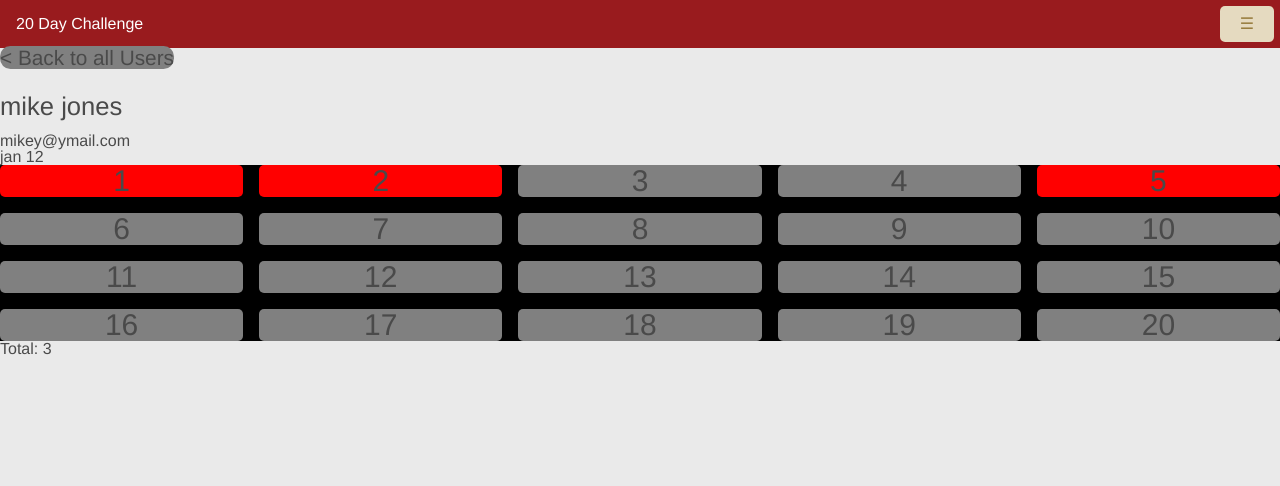
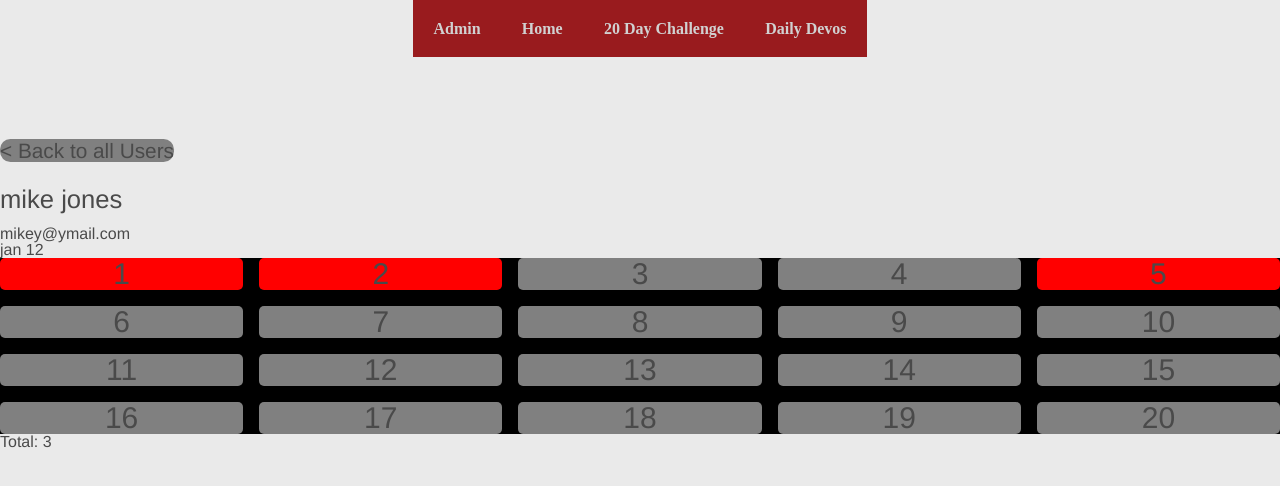
Before and after one commit to AIAUSA/assist-admin, an Angular app: page /userdetail/1 in a window 1280 px wide. Shown: the top 486 px of the page. Built offline with nearby package versions, Linux system fonts and the light colour scheme.

Commit message:
reworking nav

```diff
--- a/src/app/app.component.css
+++ b/src/app/app.component.css
@@ -191,22 +191,30 @@ textarea {
   background-color: #991B1E;
   text-align: left;
   color: white;
-  padding: 1em;
+  padding: 1.35em;
 }
 
 #menuToggle{
   display: none;
 }
 
-nav { width: 100%; text-align: center; }
+nav {
+   width: 100%;
+   text-align: center;
+ }
+
 nav a {
 	display: block;
 	padding: 15px 0;
 	border-bottom: 1px solid #C3AA6E;
 	color: #F0EADC;
 }
-nav a:hover { background: #E5DAC0; color: #FFF; }
-nav li:last-child a { border-bottom: none; }
+nav a:hover {
+   background: red; color: #FFF;
+}
+nav li:last-child a {
+  border-bottom: none;
+}
 
 /*-----------------------------------------*/
 
@@ -214,7 +222,8 @@ nav li:last-child a { border-bottom: none; }
 	width: 240px;
 	height: 100%;
 	position: absolute;
-	background: #D9C9A3;
+  background-color: #991B1E;
+  color: #D1D1D1;
 	left: -240px;
 	transition: all .3s ease-in-out;
 	-webkit-transition: all .3s ease-in-out;
@@ -232,6 +241,63 @@ nav li:last-child a { border-bottom: none; }
 	margin: 6px 6px 0 0;
 	border-radius: 5px;
 }
-#menuToggle { display: none; }
+#menuToggle {
+  display: none;
+}
 
-#menuToggle:checked ~ .menu { position: absolute; left: 0; }
+#menuToggle:checked ~ .menu {
+  position: absolute;
+  left: 0;
+}
+
+
+
+/* --------------------- 650px ----------------------*/
+@media screen and (min-width: 40.625em) {
+  body{
+    margin-top: 11%;
+  }
+  #head{
+    display: none;
+  }
+  .menu-icon {
+    display:none;
+  }
+
+  nav a{
+    border-bottom: none;
+  }
+
+  .menu{
+    left: 0;
+    display: inline-block;
+    top:0;
+    width: 100%;
+    height: 0;
+    left:0;
+  }
+
+  .menu li,
+  .menu li:last-child {
+    display: inline-block;
+    padding: 0;
+    border-style: none;
+  }
+
+
+  .menu li a {
+   display: block;
+    display: inline-block;
+    text-decoration: none;
+    padding: 1.29em;
+    color: #fff;
+    text-align: center;
+    font-family: Lucida Bright;
+    font-weight: bold;
+    background-color: #991B1E;
+    color: #D1D1D1;
+
+  }
+
+
+}
--- a/src/app/app.component.html
+++ b/src/app/app.component.html
@@ -3,10 +3,10 @@
 
 <nav class="menu">
 	<ul>
-    	<li><a href="#">Admin</a></li>
-        <li><a href="#">Home</a></li>
-        <li><a href="#">20 Day Challenge</a></li>
-        <li><a href="#">Daily Devos</a></li>
+    	<li><a routerLink="/dashboard">Admin</a></li>
+        <li><a routerLink="/dashboard">Home</a></li>
+        <li><a routerLink="/twentyday">20 Day Challenge</a></li>
+        <li><a routerLink="/devodash">Daily Devos</a></li>
     </ul>
 </nav>
 <div id="head">20 Day Challenge</div>
--- a/src/styles.css
+++ b/src/styles.css
@@ -190,10 +190,6 @@ body {
   background-color: #EAEAEA;
   color: #4A4A4A;
 }
-.navigation {
-  background-color: #991B1E;
-  color: #D1D1D1;
-}
 
 section {
   width: 90%;
@@ -217,5 +213,3 @@ h2 {
  }
 
 }
-
-/* ------------- header styles aia -------------------- */
```
